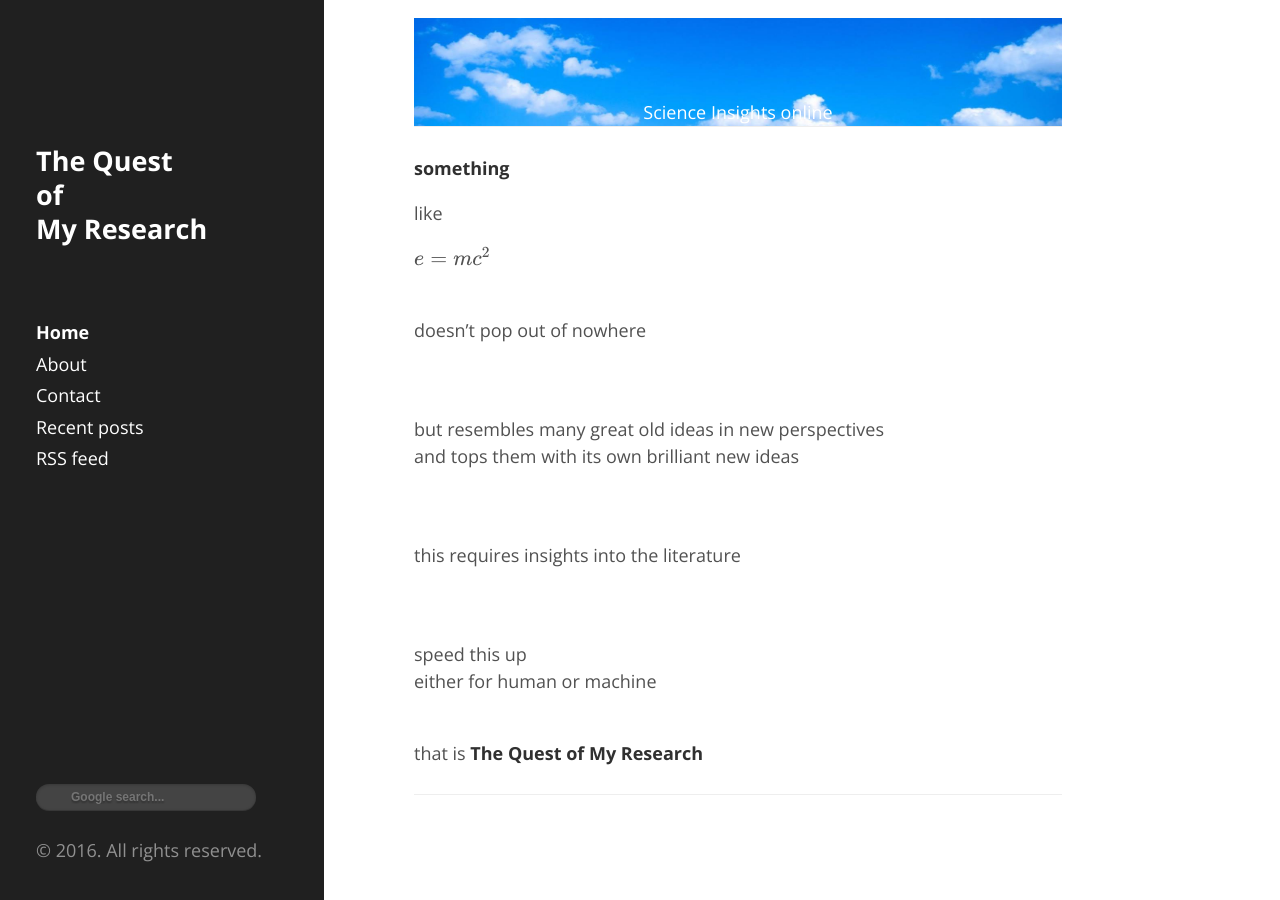
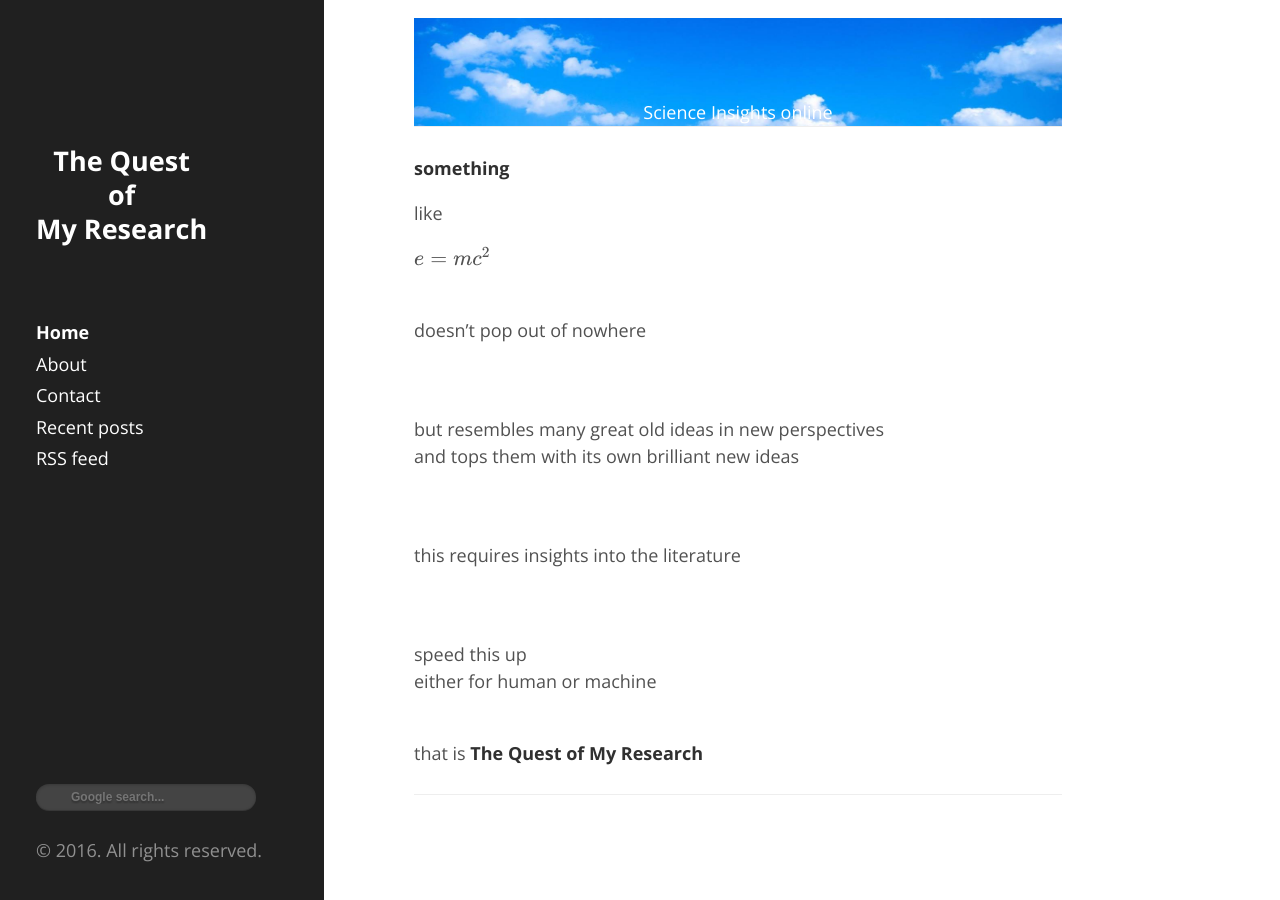
Before and after one commit to tranhungnghiep/tranhungnghiep.github.io, a Jekyll site: the page built from index.md, in a window 1280 px wide. Built offline with Jekyll 4.4.1, drawn with Linux system fonts in a browser that asks for light colours; formulas are drawn with MathJax 3; comment, search, counter and statistics services are not loaded.

Commit message:
Update sidebar.html

```diff
--- a/_includes/sidebar.html
+++ b/_includes/sidebar.html
@@ -4,8 +4,8 @@
     <!-- Title -->
     <div class="sidebar-sticky-top">
       <div class="sidebar-about">
-        <h2>
-          <a href="{{ site.baseurl }}/" style="text-align:center !important;">
+        <h2 style="text-align:center !important;">
+          <a href="{{ site.baseurl }}/">
             {{ site.sidebar_title }}
           </a>
         </h2>
```
